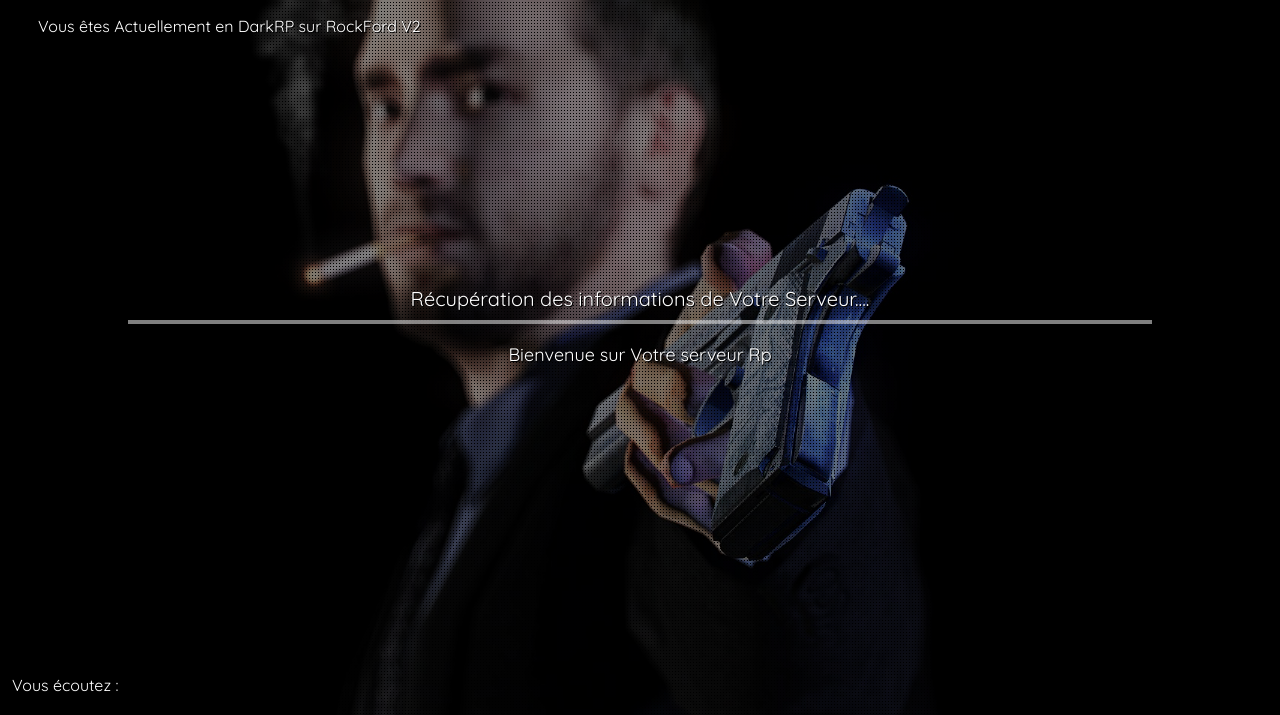
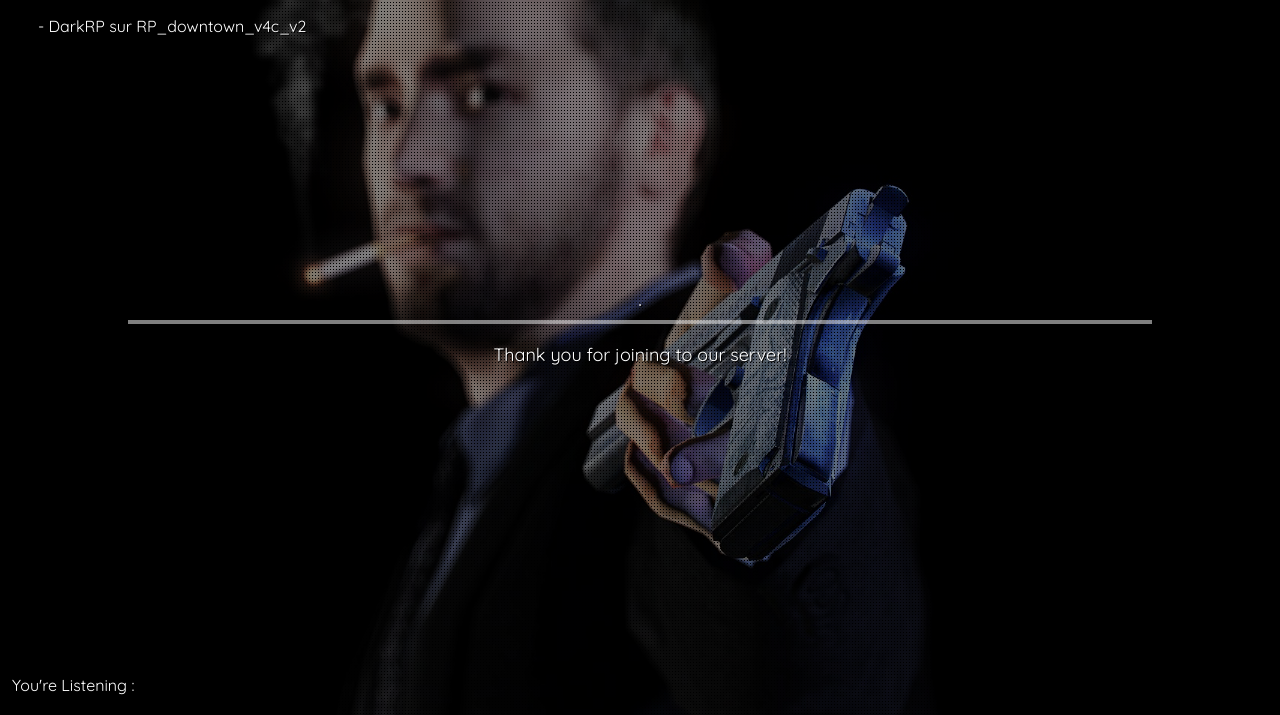
Before and after one commit to Kevin1932/GmodLoadingScreen, a plain HTML site: page index.html in a window 1280 px wide. Shown: the part 85-800 px from the top of the page. Drawn offline with Linux system fonts and the light colour scheme.

Commit message:
GmodLoadingScreen

```diff
--- a/index.html
+++ b/index.html
@@ -2,7 +2,7 @@
 <html>
 <head>
 	<meta charset="utf-8">
-	<title>Votre Serveur | Loading Screen</title>
+	<title>Loading Screen</title>
 	<link href='http://fonts.googleapis.com/css?family=Quicksand:400,700' rel='stylesheet' type='text/css'>
 	<link rel="stylesheet" href="css/sleek.css">
 </head>
@@ -10,13 +10,13 @@
 	<div id="player"></div>
 	<div id="overlay"></div>
 
-	<div id="title">Votre Serveur</div>
+	<div id="title">Your server</div>
 	<div id="subtitle">
-		Vous êtes Actuellement en <span id="DarkRP">DarkRP</span> sur <span id="RockFord V2">RockFord V2</span>
+		- <span id="DarkRP">DarkRP</span> sur <span id="RockFord V2">RP_downtown_v4c_v2</span>
 	</div>
 
 	<div id="status-container">
-		<div id="status">Récupération des informations de Votre Serveur....</div>
+		<div id="status">.</div>
 		<div id="loading">
 			<div id="loading-progress"></div>
 		</div>
@@ -24,7 +24,7 @@
 	</div>
 
 	<div id="music">
-		Vous écoutez :<div id="music-name"></div>
+		You're Listening :<div id="music-name"></div>
 	</div>
 
 	<script src="js/lib/jquery-2.1.1.min.js"></script>
--- a/js/config.js
+++ b/js/config.js
@@ -13,7 +13,7 @@ var l_serverImage = "images/logo.png";
 
 /*Custom server name configuration
 Leave it blank for automatic server name*/
-var l_serverName = "Votre Serveur";
+var l_serverName = "CocaColaRP";
 
 /*Use a video for the background?
 Otherwise it will just use images*/
@@ -102,16 +102,9 @@ var l_messagesEnabled = true;
 
 /*Enter your custom messages below*/
 var l_messages = [
-"Bienvenue sur Votre serveur Rp",
-"Merci de ne pas Freekill / Propskill",
-"Merci de Ne pas faire de Métagaming",
-"Merci de Ne pas Insulter",
-"Merci de Réspecter le NLR",
-"Merci de Ne pas Use Bug",
-"Merci de Jouer RP",
-"Merci de ne pas Déco pendant une Scène RP",
-"Amusez vous bien sur Votre Serveur !",
-"Pour Plus D'Infos rendez vous sur notre forum: lien du forum"
+"Thank you for joining to our server!",
+"Read rules for sure in F4 Menu!",
+"Enjoy playing in our server!",
 ];
 
 /*Random message order?*/
```
